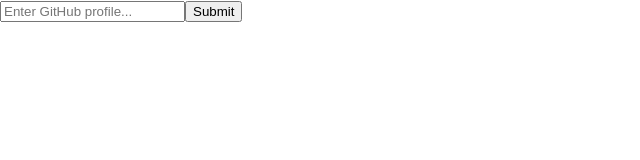
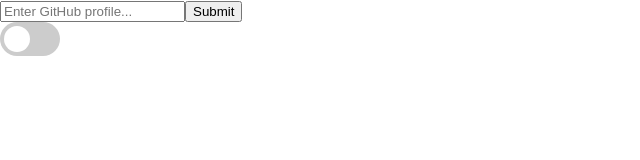
Before and after one commit to FinnianHBLR/github-profile-searcher, a React (Create React App) app: page / in a window 1280 px wide. Shown: the top 160 px of the page, without its empty margins (0-640 px from the left). Built offline with nearby package versions, Linux system fonts and the light colour scheme.

Commit message:
Added theme state and manager

```diff
--- a/src/App.css
+++ b/src/App.css
@@ -1,38 +1,77 @@
-.App {
-  text-align: center;
+/*CSS Slider checkbox switch https://www.w3schools.com/howto/tryit.asp?filename=tryhow_css_switch*/
+
+.switch {
+  position: relative;
+  display: inline-block;
+  width: 60px;
+  height: 34px;
 }
 
-.App-logo {
-  height: 40vmin;
-  pointer-events: none;
+.switch input {
+  opacity: 0;
+  width: 0;
+  height: 0;
 }
 
-@media (prefers-reduced-motion: no-preference) {
-  .App-logo {
-    animation: App-logo-spin infinite 20s linear;
-  }
+.slider {
+  position: absolute;
+  cursor: pointer;
+  top: 0;
+  left: 0;
+  right: 0;
+  bottom: 0;
+  background-color: #ccc;
+  -webkit-transition: .4s;
+  transition: .4s;
 }
 
-.App-header {
-  background-color: #282c34;
-  min-height: 100vh;
-  display: flex;
-  flex-direction: column;
-  align-items: center;
-  justify-content: center;
-  font-size: calc(10px + 2vmin);
-  color: white;
+.slider:before {
+  position: absolute;
+  content: "";
+  height: 26px;
+  width: 26px;
+  left: 4px;
+  bottom: 4px;
+  background-color: white;
+  -webkit-transition: .4s;
+  transition: .4s;
 }
 
-.App-link {
-  color: #61dafb;
+input:checked + .slider {
+  background-color: #2196F3;
 }
 
-@keyframes App-logo-spin {
-  from {
-    transform: rotate(0deg);
-  }
-  to {
-    transform: rotate(360deg);
-  }
+input:focus + .slider {
+  box-shadow: 0 0 1px #2196F3;
 }
+
+input:checked + .slider:before {
+  -webkit-transform: translateX(26px);
+  -ms-transform: translateX(26px);
+  transform: translateX(26px);
+}
+
+/* Rounded sliders */
+.slider.round {
+  border-radius: 34px;
+}
+
+.slider.round:before {
+  border-radius: 50%;
+}
+
+.formDark {
+}
+
+.formLight {
+
+}
+
+form .formInput{
+
+
+}
+
+form .formSubmitBtn{
+
+}
--- a/src/App.js
+++ b/src/App.js
@@ -6,14 +6,36 @@ import { useState, useEffect } from 'react'
 function App() {
   // Started 10:00AM 10/04/2023 all basic features finished at 1:00PM 10/04/2023
   // Theme state, passed to all components that need to change their theme.
-  const [theme, setTheme] = useState('.dark');
+  const [theme, setTheme] = useState('Light');
 
   return (
     <div>
       <SearchLogic theme={theme} />
+      <SliderDisplay theme={theme} setTheme={setTheme}/>
     </div>
   )
 }
+
+function SliderDisplay({ theme, setTheme }) {
+
+  const handleClick = (event) => {
+    // If theme is truthy, set to dark, otherwise light. Light/Dark are used in to define the second part of a className e.g. formDark vs. formLight.
+    if(event.target.checked) {
+      setTheme('Dark');
+    } else {
+      setTheme('Light')
+    }
+  // DEBUG console.log(theme);
+  }
+
+  return (
+    <label class="switch">
+      <input type="checkbox" onClick={handleClick}/>
+      <span class="slider round"></span>
+    </label>
+  )
+}
+
 
 function SearchLogic({ theme }) {
   // Input state (for search bar), API request state for user information returned from the API request to GitHub. Info is passed to DisplayRepo for display.
@@ -23,13 +45,13 @@ function SearchLogic({ theme }) {
   // Check that requestAPIResult.user (user information) is defined before display. Could also check if requestAPIResult.repo is there as well.
   return (
     <div>
-      <SearchInput setInput={setInput} input={input} setAPIResult={setAPIResult} />
+      <SearchInput setInput={setInput} input={input} setAPIResult={setAPIResult} theme={theme}/>
       {requestAPIResult.user && <DisplayRepo user={requestAPIResult.user} repos={requestAPIResult.repos} />}
     </div>
   );
 }
 
-function SearchInput({ setInput, input, setAPIResult }) {
+function SearchInput({ setInput, input, setAPIResult, theme }) {
   // Make sure state is up to date by using setAPIResult.
   const handleInput = (event) => {
     // event.target.value refreneces the current data input in the form. event.preventDefault stops reloading.
@@ -54,7 +76,7 @@ function SearchInput({ setInput, input, setAPIResult }) {
       const repoResponse = await fetch(`https://api.github.com/users/${input}/repos`);
       const repoJSONData = await repoResponse.json();
 
-      if(userJSONData.message == "Not Found"){
+      if (userJSONData.message == "Not Found") {
         alert("Sorry, could not find user!")
       } else {
         // Set both repo and user data using the setAPIResult passed in. Must be set at the same time.
@@ -65,9 +87,9 @@ function SearchInput({ setInput, input, setAPIResult }) {
 
   // Define the form. This could be its own component if need be. value={input} refrences the current state of the input.
   return (
-    <form onSubmit={requestGitHubAPI}>
-      <input type="text" onChange={handleInput} value={input} placeholder='Enter GitHub profile...' />
-      <input type="submit" value="Submit" />
+    <form className={`form${theme}`} onSubmit={requestGitHubAPI}>
+      <input className='formInput' type="text" onChange={handleInput} value={input} placeholder='Enter GitHub profile...' />
+      <input className='formSubmitBtn' type="submit" value="Submit" />
     </form>
   )
 }
@@ -123,8 +145,8 @@ function DisplayRepo({ user, repos }) {
           <p>{repo.forks_count}</p>
           <p>{repo.stargazers_count}</p>
         </div>
-            )
-          )
+        )
+        )
         }
       </div>
     </div>
```
